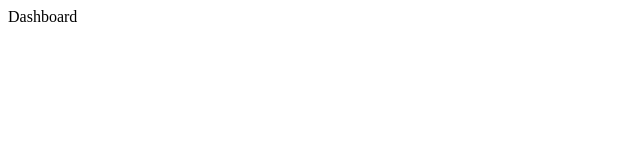
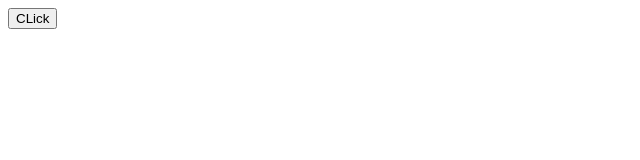
Before and after one commit to michaeltroya/budgy-frontend, a React (Create React App) app: page / in a window 1280 px wide. Shown: the top 160 px of the page, without its empty margins (0-640 px from the left). Built offline with nearby package versions, Linux system fonts and the light colour scheme.

Commit message:
bug fixes

```diff
--- a/src/App.js
+++ b/src/App.js
@@ -3,7 +3,7 @@ import { BrowserRouter as Router, Route } from 'react-router-dom';
 import jwtDecode from 'jwt-decode';
 import axios from 'axios';
 //Component/Page Imports
-import dashboard from './pages/dashboard';
+import Dashboard from './pages/Dashboard';
 import Login from './pages/Login';
 import Register from './pages/Register';
 import AuthRoute from './util/AuthRoute';
@@ -14,7 +14,8 @@ import { SET_AUTHENTICATED } from './redux/types';
 import { logoutUser } from './redux/actions/userActions';
 import { getDashboard } from './redux/actions/dashboardActions';
 
-const token = localStorage.FBIdToken;
+const token = localStorage.IDToken;
+
 if (token) {
   const decodeToken = jwtDecode(token);
   if (decodeToken.exp * 1000 < Date.now()) {
@@ -22,16 +23,17 @@ if (token) {
     window.location.href = '/login';
   } else {
     store.dispatch({ type: SET_AUTHENTICATED });
-    axios.defaults.headers.common['Authorization'] =
-      'Bearer eyJhbGciOiJIUzI1NiIsInR5cCI6IkpXVCJ9.eyJpZCI6IjVlMTNiNzJmY2Q5OTQ2MGQ5ZjAyNjIyNyIsInVzZXJuYW1lIjoibWlrZSIsImlhdCI6MTU3ODM1MjM5NCwiZXhwIjoxNTgwNTA4MzIwfQ.6_qX_Gg1kMxlCz96NeLNEopX4QClc4ri7YkokB3C1IU';
+    axios.defaults.headers.common['Authorization'] = `${token}`;
     store.dispatch(getDashboard());
   }
+} else {
+  console.log(token);
 }
 
 const App = () => (
   <Provider store={store}>
     <Router>
-      <Route path="/" exact component={dashboard} />
+      <Route path="/" exact component={Dashboard} />
       <AuthRoute exact path="/login" component={Login} />
       <AuthRoute exact path="/register" component={Register} />
     </Router>
--- a/src/pages/dashboard.js
+++ b/src/pages/dashboard.js
@@ -1,7 +1,16 @@
 import React from 'react';
+//Redux Imports
+import { useSelector, useDispatch } from 'react-redux';
+import { getDashboard } from '../redux/actions/dashboardActions';
 
-const dashboard = () => {
-  return <div>Dashboard</div>;
+const Dashboard = () => {
+  const dispatch = useDispatch();
+
+  const handleClick = () => {
+    dispatch(getDashboard());
+  };
+
+  return <button onClick={handleClick}>CLick</button>;
 };
 
-export default dashboard;
+export default Dashboard;
--- a/src/redux/actions/dashboardActions.js
+++ b/src/redux/actions/dashboardActions.js
@@ -6,6 +6,7 @@ export const getDashboard = () => dispatch => {
   axios
     .get('/dashboard/')
     .then(res => {
+      console.log(res.data);
       dispatch({
         type: SET_DASHBOARD,
         payload: res.data
--- a/src/redux/actions/userActions.js
+++ b/src/redux/actions/userActions.js
@@ -30,13 +30,13 @@ export const registerUser = userData => dispatch => {
 };
 
 export const logoutUser = () => dispatch => {
-  localStorage.removeItem('FBIdToken');
+  localStorage.removeItem('IDToken');
   delete axios.defaults.headers.common['Authorization'];
   dispatch({ type: SET_UNAUTHENTICATED });
 };
 
 const setAuthHeader = token => {
-  const FBIdToken = `Bearer ${token}`;
-  localStorage.setItem('FBIdToken', FBIdToken);
-  axios.defaults.headers.common['Authorization'] = FBIdToken;
+  const IDToken = `Bearer ${token}`;
+  localStorage.setItem('IDToken', IDToken);
+  axios.defaults.headers.common['Authorization'] = IDToken;
 };
--- a/src/redux/reducers/userReducer.js
+++ b/src/redux/reducers/userReducer.js
@@ -1,8 +1,7 @@
 import { SET_AUTHENTICATED, SET_UNAUTHENTICATED } from '../types';
 
 const initialState = {
-  authenticated: false,
-  credentials: {}
+  authenticated: false
 };
 
 export default function(state = initialState, action) {
```
